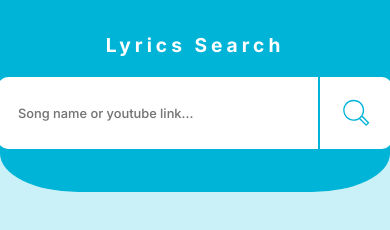
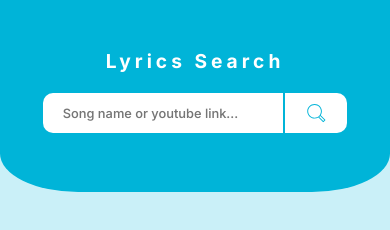
Before and after one commit to firdausthedev/vanillajs-lyrics-finder, a website: page index.html in a window 390 px wide. Drawn offline with Linux system fonts and the light colour scheme.

Commit message:
responsive

```diff
--- a/scss/media.scss
+++ b/scss/media.scss
@@ -1,4 +1,4 @@
-@media (max-width: 760px) {
+@media (max-width: 830px) {
   #header {
     border-radius: 0 0 20% 20%;
     h1 {
@@ -63,7 +63,7 @@
   }
 }
 
-@media (max-width: 520px) {
+@media (max-width: 600px) {
   #header {
     h1 {
       margin-top: -10px;
@@ -126,7 +126,7 @@
   }
 }
 
-@media (max-width: 355px) {
+@media (max-width: 430px) {
   #header {
     h1 {
       font-size: 1.2rem;
@@ -134,8 +134,15 @@
   }
   #header-input {
     input {
+      height: 2rem;
       width: 15rem;
       font-size: 0.8rem;
+    }
+    a {
+      height: 2rem;
+      svg {
+        height: 1.4rem;
+      }
     }
   }
 
```
Also changed, not shown: dist/css/media.css.
